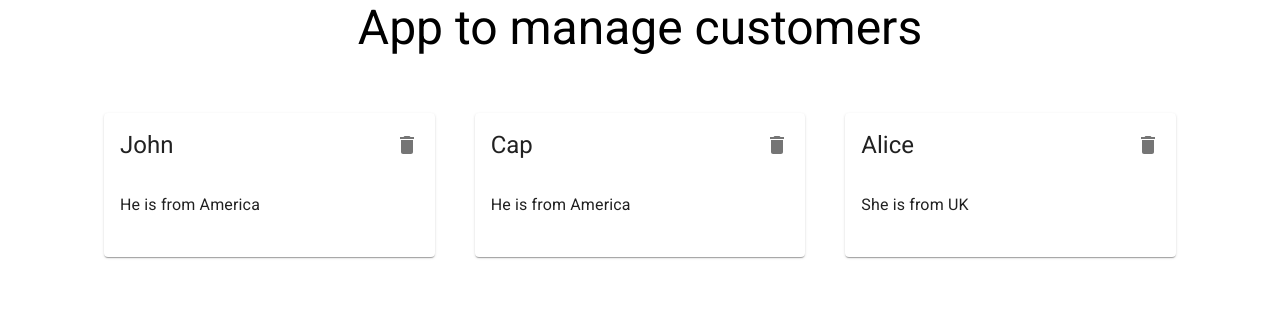
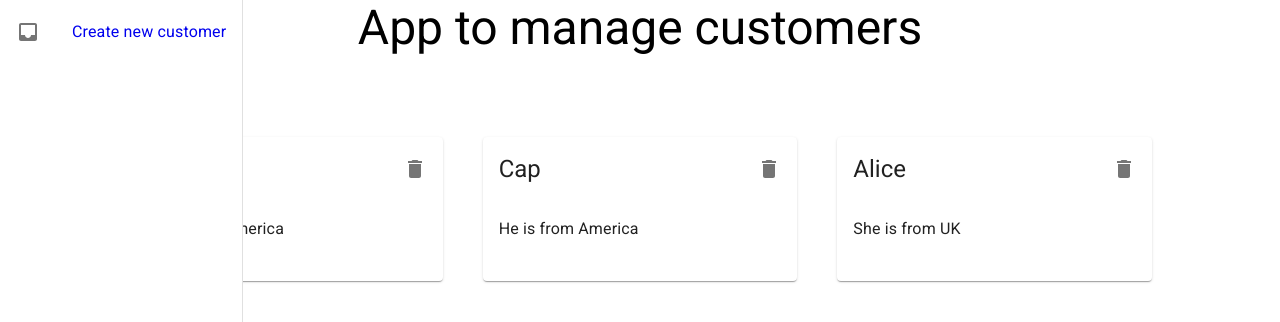
Before and after one commit to dieuvt19/LearnMui, a React (Create React App) app: page / in a window 1280 px wide. Shown: the top 322 px of the page. Built offline with nearby package versions, Linux system fonts and the light colour scheme; data requests are answered from the project's data file.

Commit message:
Drawer navigation

```diff
--- a/src/pages/Home.js
+++ b/src/pages/Home.js
@@ -1,8 +1,18 @@
 import Container from "@mui/material/Container";
-import { Grid, Typography } from "@mui/material";
+import {
+  Box,
+  Drawer,
+  Grid,
+  List,
+  ListItem,
+  ListItemIcon,
+  ListItemText,
+  Typography,
+} from "@mui/material";
 import CustomerCard from "../components/CustomerCard";
 import { useContext } from "react";
 import CustomerContext from "../context/CustomerContext";
+import InboxIcon from "@mui/icons-material/Inbox";
 
 function Home() {
   const { customers } = useContext(CustomerContext);
@@ -12,6 +22,20 @@ function Home() {
       <Typography variant="h3" gutterBottom align="center">
         App to manage customers
       </Typography>
+      <Box sx={{ display: "flex" }}>
+        <Box>
+          <Drawer variant="permanent" anchor="left">
+            <List>
+              <ListItem component="a" href="/create">
+                <ListItemIcon>
+                  <InboxIcon />
+                </ListItemIcon>
+                <ListItemText primary="Create new customer" />
+              </ListItem>
+            </List>
+          </Drawer>
+        </Box>
+        <Box component="main" sx={{ flexGrow: 1, padding: 3 }}>
           <Grid container p={5} spacing={5}>
             {customers &&
               customers.map((customer) => (
@@ -20,6 +44,8 @@ function Home() {
                 </Grid>
               ))}
           </Grid>
+        </Box>
+      </Box>
     </Container>
   );
 }
```
Lines whose indentation alone changed are shown as unchanged.
